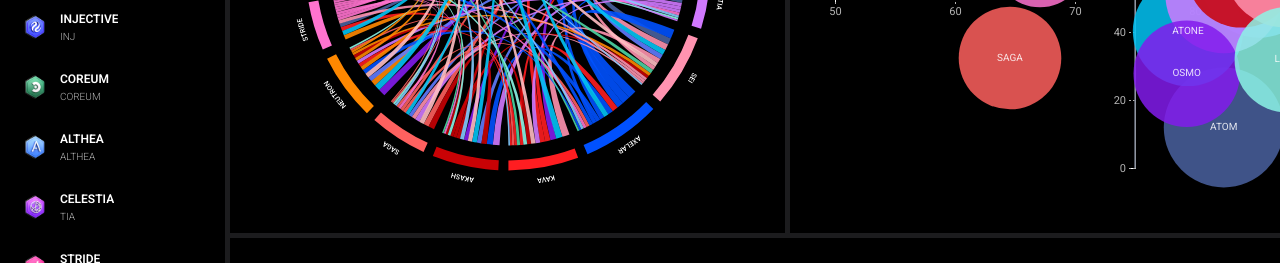
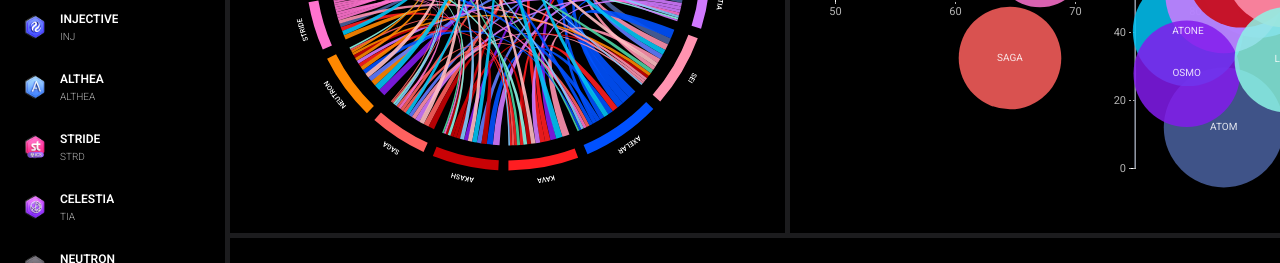
Before and after one commit to Information-Desgin/InvestStyle-CoinPicker, a React (Vite) app: page / in a window 1280 px wide. Shown: the part 537-800 px from the top of the page. Built offline with nearby package versions, Linux system fonts and the light colour scheme; a web font is replaced by a local one.

Commit message:
chore: 정렬 방식 변경

```diff
--- a/src/components/side-bar/ChainCoinList.tsx
+++ b/src/components/side-bar/ChainCoinList.tsx
@@ -8,17 +8,35 @@
   sort?: InvestStyle | "marketCap";
 }
 
+const amplify = (v: number, factor = 1.8) =>
+  Math.max(0, Math.min(100, 50 + (v - 50) * factor));
+
+const ANCHOR = {
+  stable: [100, 100],
+  neutral: [0, 100],
+  cautious: [100, 0],
+  aggressive: [0, 0],
+} as const;
+
+const score = (
+  internal01: number,
+  external01: number,
+  ax: number,
+  ay: number
+) => {
+  const internal = amplify(internal01 * 100);
+  const external = amplify(external01 * 100);
+
+  const dx = internal - ax;
+  const dy = external - ay;
+  return dx * dx + dy * dy;
+};
+
 export default function ChainCoinList({
   metrics = {},
   sort = "stable",
 }: ChainCoinListProps) {
   const { selectedIds, toggle } = useSelectedCoins();
-
-  const dist = (internal: number, external: number, ax: number, ay: number) => {
-    const dx = internal - ax;
-    const dy = external - ay;
-    return dx * dx + dy * dy;
-  };
 
   const coinList = Object.entries(COINS)
     .map(([key, coin]) => {
@@ -30,7 +48,6 @@
         coin: coin.symbol,
         chain: coin.chain,
         coinImg: coin.image,
-
         summary: m
           ? {
               marketCap: m.marketCapAvg,
@@ -39,7 +56,6 @@
               netflow: m.netflowAvg,
             }
           : null,
-
         stats: m
           ? {
               endo: m.internalAvg * 100,
@@ -54,41 +70,16 @@
       const B = b.summary;
       if (!A || !B) return 0;
 
-      switch (sort) {
-        case "marketCap":
-          return B.marketCap - A.marketCap;
+      if (sort === "marketCap") {
+        return B.marketCap - A.marketCap;
+      }
 
-        case "stable":
-          // 우상단 (1,1)
-          return (
-            dist(A.internal, A.external, 1, 1) -
-            dist(B.internal, B.external, 1, 1)
-          );
+      const [ax, ay] = ANCHOR[sort];
 
-        case "neutral":
-          // 좌상단 (0,1)
-          return (
-            dist(A.internal, A.external, 0, 1) -
-            dist(B.internal, B.external, 0, 1)
-          );
-
-        case "cautious":
-          // 우하단 (1,0)
-          return (
-            dist(A.internal, A.external, 1, 0) -
-            dist(B.internal, B.external, 1, 0)
-          );
-
-        case "aggressive":
-          // 좌하단 (0,0)
-          return (
-            dist(A.internal, A.external, 0, 0) -
-            dist(B.internal, B.external, 0, 0)
-          );
-
-        default:
-          return 0;
-      }
+      return (
+        score(A.internal, A.external, ax, ay) -
+        score(B.internal, B.external, ax, ay)
+      );
     });
 
   return (
--- a/src/components/side-bar/StatusBar.tsx
+++ /dev/null
@@ -1,12 +0,0 @@
-interface StatusBarProps {
-  type: "interal" | "external" | "netflow";
-  value: number;
-}
-
-export default function StatusBar({ type, value }: StatusBarProps) {
-  return (
-    <>
-      <div className="h-[4px]"></div>
-    </>
-  );
-}
--- a/src/types/chainCoinList.ts
+++ b/src/types/chainCoinList.ts
@@ -1,9 +1,9 @@
 export type InvestStyle =
-  | 'aggressive'   // 공격형
-  | 'stable'       // 안정형
-  | 'cautious'     // 신중형
-  | 'neutral'      // 중립형
-  | 'all';         // 전체
+  | "aggressive" // 공격형
+  | "stable" // 안정형
+  | "cautious" // 신중형
+  | "neutral" // 중립형
+  | "marketCap"; // 시가총액순
 
 export type ChainCoin = {
   chain: string;
@@ -13,6 +13,6 @@
   netFlow: number;
   color: string;
   imgSrc: string;
-}
+};
 
 export type ChainCoinList = ChainCoin[];
```
Lines whose indentation alone changed are shown as unchanged.
